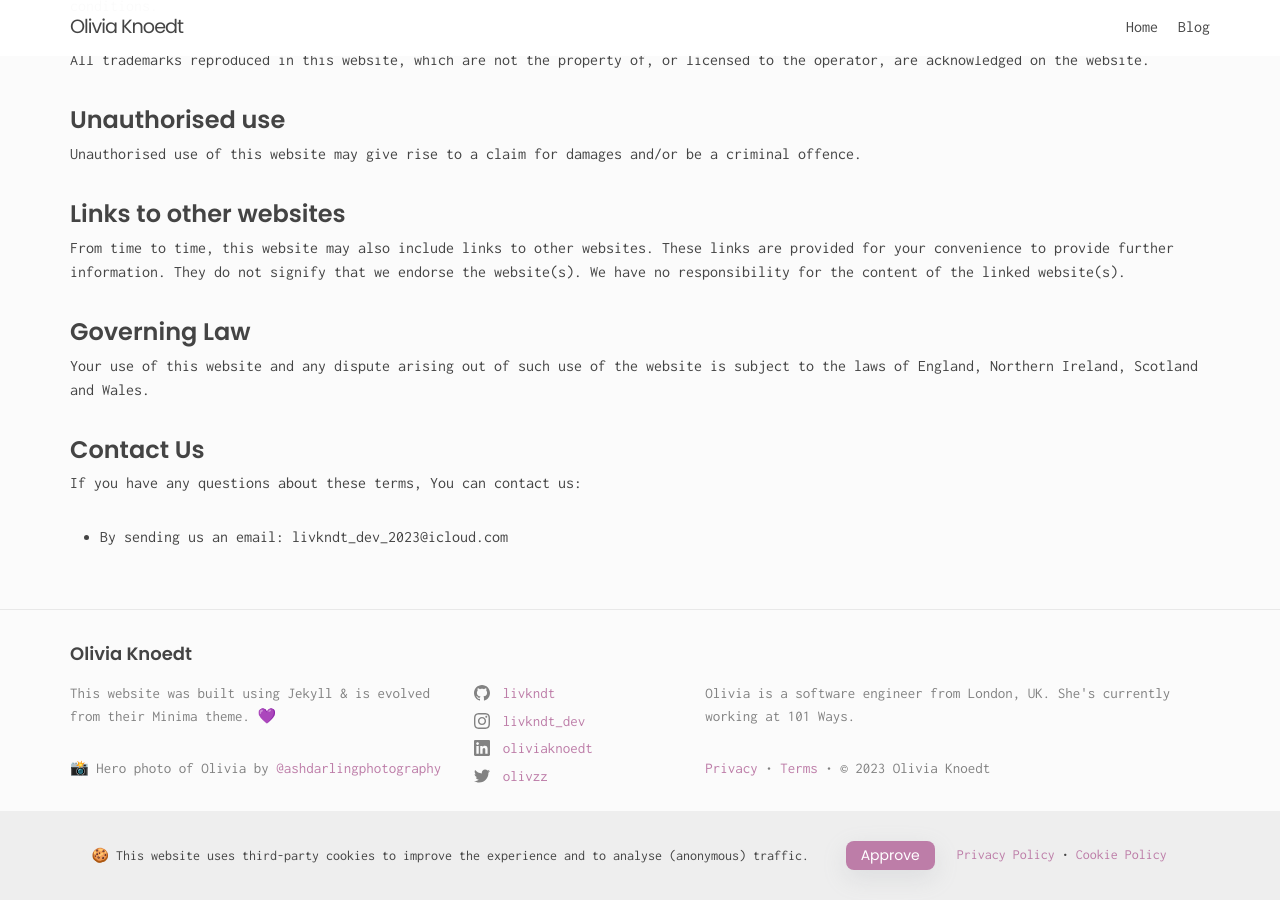
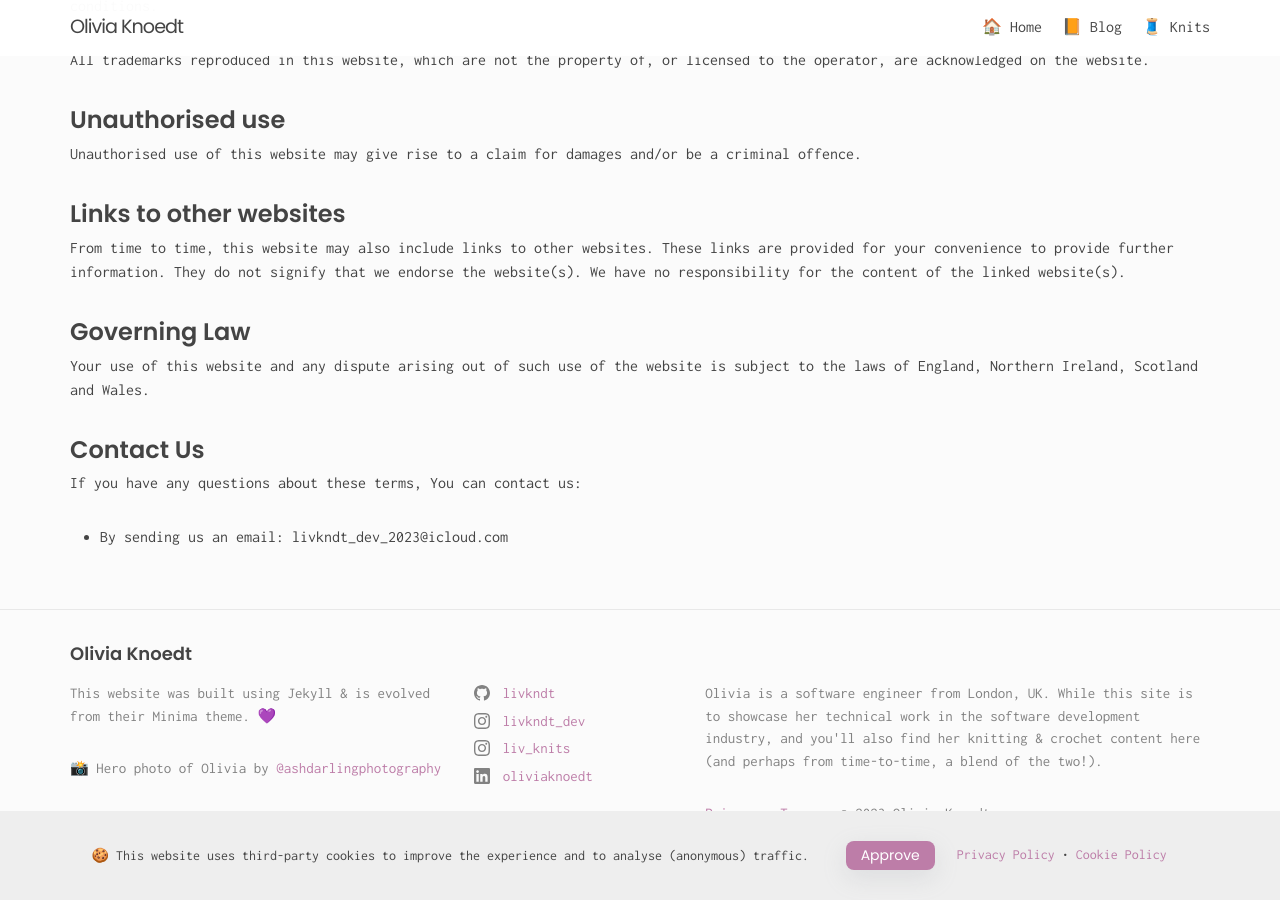
Before and after one commit to livkndt/livkndt.github.io, a Jekyll site: the page built from terms-and-conditions.markdown, in a window 1280 px wide and 900 px high, scrolled down 1422 px. Built offline with Jekyll 4.4.1, drawn with Linux system fonts in a browser that asks for light colours; our own code applies the rules of GitHub Pages for plain Markdown files.

Commit message:
Add knits section/placeholder to site

```diff
--- a/_config.yml
+++ b/_config.yml
@@ -1,6 +1,8 @@
 title: Olivia Knoedt
 description: >-
-  Olivia is a software engineer from London, UK. She's currently working at 101 Ways.
+  Olivia is a software engineer from London, UK. While this site is to showcase her technical work in the software
+  development industry, and you'll also find her knitting & crochet content here (and perhaps from time-to-time,
+  a blend of the two!).
 domain: livkndt.github.io
 url: https://livkndt.github.io
 baseurl: ""
@@ -10,10 +12,10 @@ paginate: 9
 paginate_path: "/blog/page:num/"
 timezone: Europe/London
 
-twitter_username: olivzz
 github_username:  livkndt
 linkedin_username: oliviaknoedt
 instagram_username: livkndt_dev
+instagram_username_2: liv_knits
 google_analytics: G-HBNW26P4Y8
 
 show_excerpts: true
--- a/_data/navigation.yaml
+++ b/_data/navigation.yaml
@@ -1,2 +1,4 @@
-- title: Blog
+- title: 📙 Blog
   url: /blog
+- title: 🧵 Knits
+  url: /knits
--- /dev/null
+++ b/_includes/behold_feed_knits.html
@@ -0,0 +1,6 @@
+<div class="instagram">
+    <div class="wrapper">
+        <figure data-behold-id="SOH9Cp1ys6X15TSA7S7S"></figure>
+        <script src="https://w.behold.so/widget.js" type="module"></script>
+    </div>
+</div>
--- a/_includes/header.html
+++ b/_includes/header.html
@@ -17,7 +17,7 @@
         </label>
 
         <div class="trigger">
-          <a class="page-link" href="{{ "/" | relative_url }}">Home</a>
+          <a class="page-link" href="{{ "/" | relative_url }}">🏠 Home</a>
           {%- for my_page in site.data.navigation -%}
             {%- if my_page.title and my_page.url -%}
             <a class="page-link" href="{{ my_page.url | relative_url }}">{{ my_page.title | escape }}</a>
--- a/_includes/social.html
+++ b/_includes/social.html
@@ -4,6 +4,7 @@
   {%- if site.flickr_username -%}<li><a href="https://www.flickr.com/photos/{{ site.flickr_username| cgi_escape | escape }}"><svg class="svg-icon"><use xlink:href="{{ '/assets/minima-social-icons.svg#flickr' | relative_url }}"></use></svg> <span class="username">{{ site.flickr_username| escape }}</span></a></li>{%- endif -%}
   {%- if site.github_username -%}<li><a href="https://github.com/{{ site.github_username| cgi_escape | escape }}"><svg class="svg-icon"><use xlink:href="{{ '/assets/minima-social-icons.svg#github' | relative_url }}"></use></svg> <span class="username">{{ site.github_username| escape }}</span></a></li>{%- endif -%}
   {%- if site.instagram_username -%}<li><a href="https://instagram.com/{{ site.instagram_username| cgi_escape | escape }}"><svg class="svg-icon"><use xlink:href="{{ '/assets/minima-social-icons.svg#instagram' | relative_url }}"></use></svg> <span class="username">{{ site.instagram_username| escape }}</span></a></li>{%- endif -%}
+  {%- if site.instagram_username_2 -%}<li><a href="https://instagram.com/{{ site.instagram_username| cgi_escape | escape }}"><svg class="svg-icon"><use xlink:href="{{ '/assets/minima-social-icons.svg#instagram' | relative_url }}"></use></svg> <span class="username">{{ site.instagram_username_2| escape }}</span></a></li>{%- endif -%}
   {%- if site.linkedin_username -%}<li><a href="https://www.linkedin.com/in/{{ site.linkedin_username| cgi_escape | escape }}"><svg class="svg-icon"><use xlink:href="{{ '/assets/minima-social-icons.svg#linkedin' | relative_url }}"></use></svg> <span class="username">{{ site.linkedin_username| escape }}</span></a></li>{%- endif -%}
   {%- if site.pinterest_username -%}<li><a href="https://www.pinterest.com/{{ site.pinterest_username| cgi_escape | escape }}"><svg class="svg-icon"><use xlink:href="{{ '/assets/minima-social-icons.svg#pinterest' | relative_url }}"></use></svg> <span class="username">{{ site.pinterest_username| escape }}</span></a></li>{%- endif -%}
   {%- for mst in site.mastodon -%}{%- if mst.username and mst.instance -%}<li><a href="https://{{ mst.instance| cgi_escape | escape}}/@{{mst.username}}"><svg class="svg-icon"><use xlink:href="{{ '/assets/minima-social-icons.svg#mastodon' | relative_url }}"></use></svg> <span class="username">{{ mst.username|escape }}</span></a></li>{%- endif -%}{%- endfor -%}
--- /dev/null
+++ b/_layouts/pattern.html
@@ -0,0 +1,5 @@
+---
+layout: default
+---
+
+Pattern placeholder
```
Also changed, not shown: index.html (+10 -4 lines), knits/index.html (added, +12 -0 lines), knits/patterns.html (added, +12 -0 lines).
